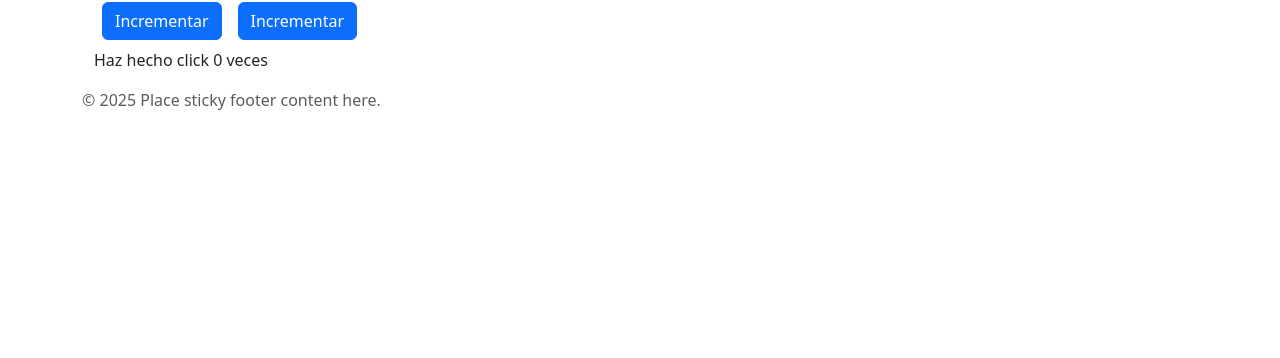
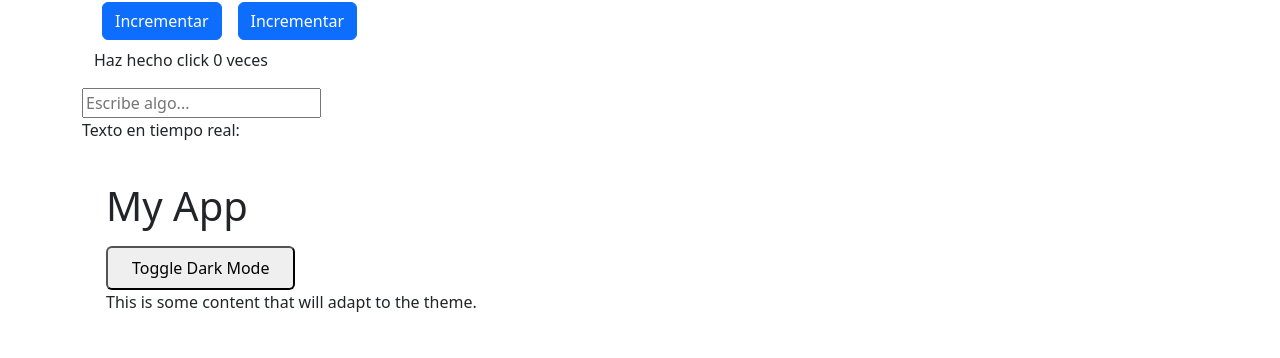
Before and after one commit to JoseEspinozaDev/React-Project, a React (Vite) app in the folder my-react-app/: page / in a window 1280 px wide. Shown: the part 1978-2336 px from the top of the page. Before the commit the page ends 2090 px from the top, so only its background shows below. Built offline with nearby package versions, Linux system fonts and the light colour scheme; no server answers.

Commit message:
added dark mode, showRealDataTime

```diff
--- a/my-react-app/src/App.jsx
+++ b/my-react-app/src/App.jsx
@@ -5,6 +5,10 @@ import Button from "./components/Button";
 import Contador from "./components/Counter";
 import Saludar from "./components/Saludo";
 import Products from "./components/Productos";
+import showText from "./components/ShowDataRealTime";
+import ShowDataRealTime from "./components/ShowDataRealTime";
+import ModeDark from "./components/modeDark";
+
 function App() {
   return (
     <>
@@ -21,7 +25,11 @@ function App() {
         <Button nombre='CANCELAR DATOS'/>
         <Button nombre='IMPRIMIR FACTURA'/>
         <Button nombre='EMITIR FACTURA'/>
-         <Contador/>
+        <Contador/>
+        <ShowDataRealTime/>
+        <ModeDark/>
+
+
       </div>
       <Footer />
 
--- /dev/null
+++ b/my-react-app/src/components/ModeDark.jsx
@@ -0,0 +1,28 @@
+import React, { useState, useEffect } from "react";
+
+function DarkModeToggle() {
+  const [isDarkMode, setIsDarkMode] = useState(false);
+
+  const toggleTheme = () => setIsDarkMode((prev) => !prev);
+
+  useEffect(() => {
+    document.body.classList.toggle("bg-black", isDarkMode);
+    document.body.classList.toggle("text-white", isDarkMode);
+    document.body.classList.toggle("text-dark", !isDarkMode);
+  }, [isDarkMode]);
+
+  return (
+    <div className="p-4">
+      <h1>My App</h1>
+      <button
+        onClick={toggleTheme}
+        className="mt-2 px-4 py-2 rounded bg-gray-200 dark:bg-gray-800"
+      >
+        Toggle {isDarkMode ? "Light" : "Dark"} Mode
+      </button>
+      <p>This is some content that will adapt to the theme.</p>
+    </div>
+  );
+}
+
+export default DarkModeToggle;
--- /dev/null
+++ b/my-react-app/src/components/ShowDataRealTime.jsx
@@ -0,0 +1,21 @@
+import { useState } from "react";
+
+function ShowDataRealTime() {
+  const [texto, setTexto] = useState('');
+
+  const textoEscrito = (e) => setTexto(e.target.value);
+
+  return (
+    <div>
+      <input
+        type="text"
+        value={texto}
+        onChange={textoEscrito}
+        placeholder="Escribe algo..."
+      />
+      <p>Texto en tiempo real: {texto}</p>
+    </div>
+  );
+}
+
+export default ShowDataRealTime;
--- a/my-react-app/src/components/cards.jsx
+++ b/my-react-app/src/components/cards.jsx
@@ -2,7 +2,7 @@ import React from "react";
 
 function Card() {
   return (
-    <div className="container mt-4">
+    <div className="container cards mt-4">
   <div className="row">
      <div className="col-md-4 mb-4">
       <div className="card">
```
